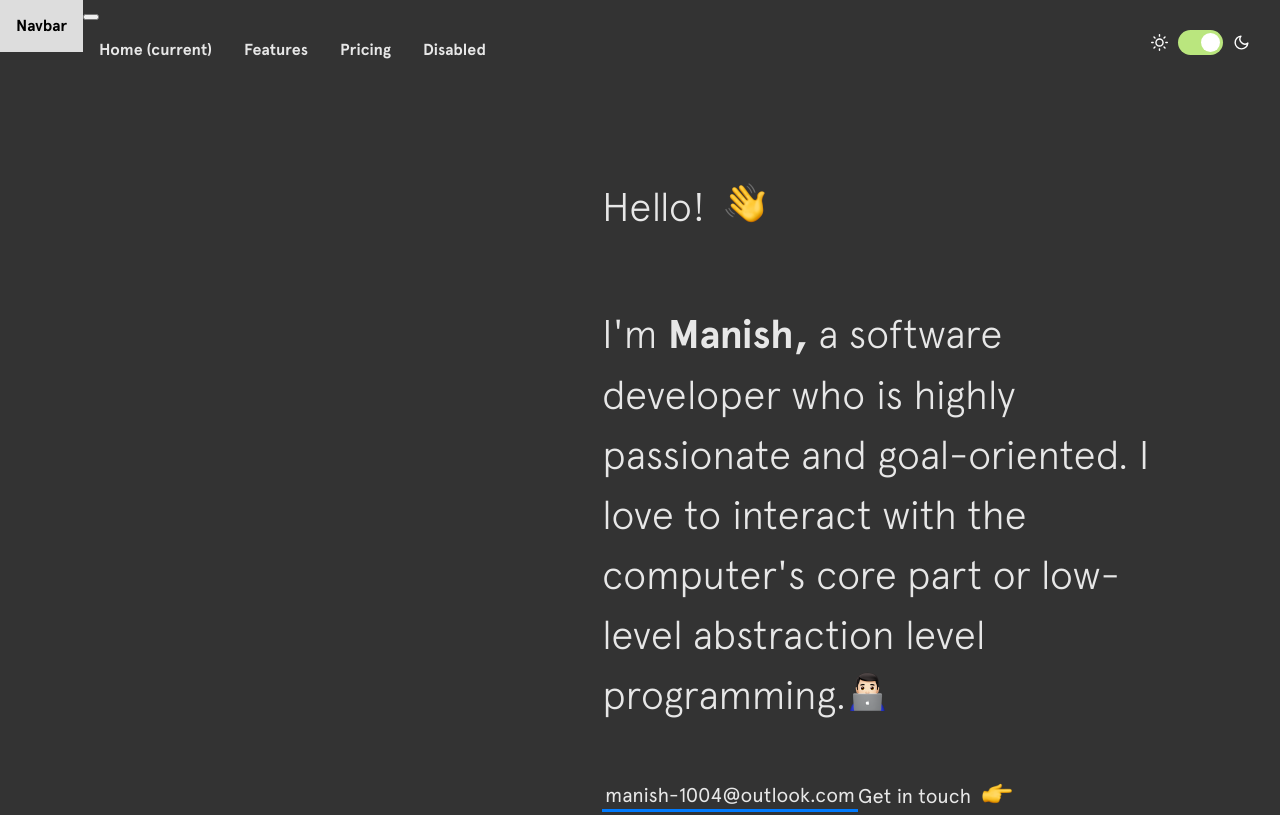
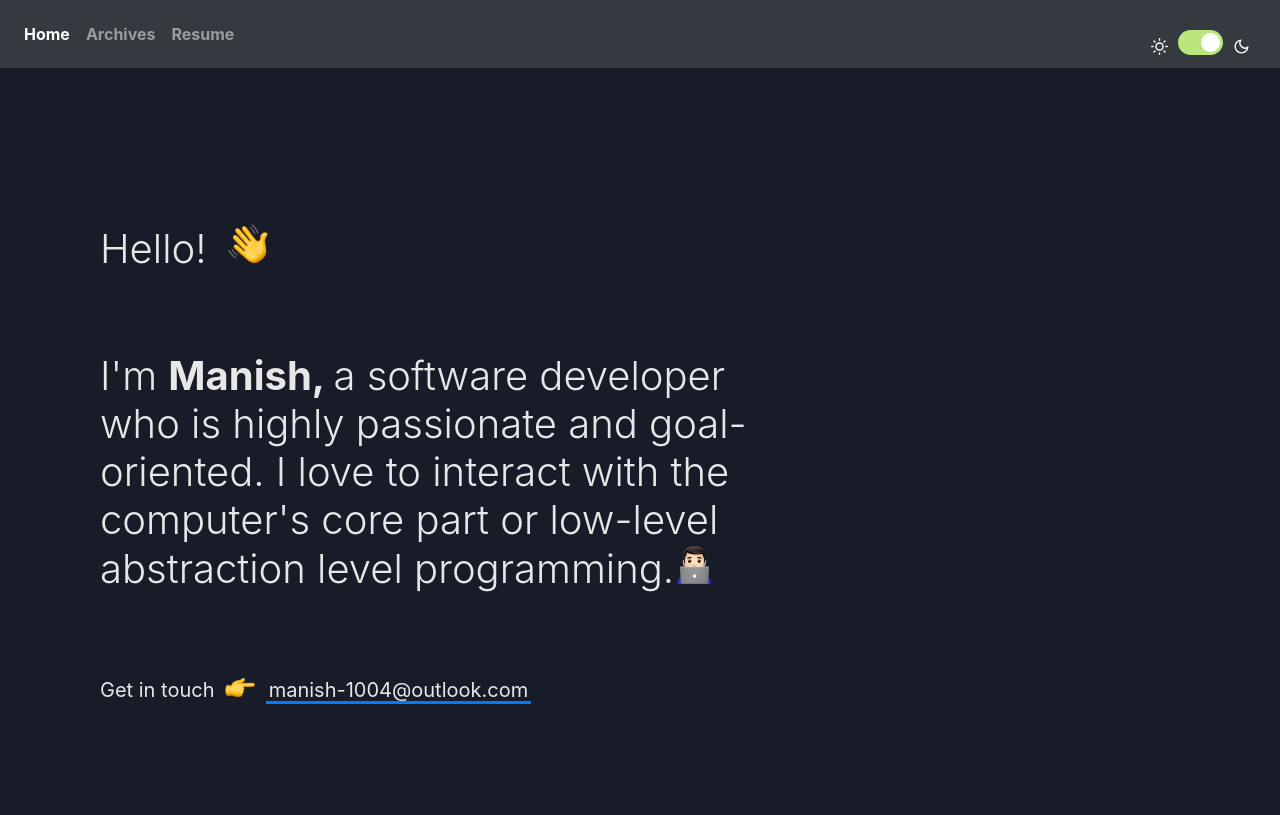
Before and after one commit to gods-mack/gods-mack.github.io, a plain HTML site: page index.html in a window 1280 px wide. Shown: the top 815 px of the page. Drawn offline with nearby package versions, Linux system fonts and the light colour scheme.

Commit message:
nav-bar added

```diff
--- a/index.html
+++ b/index.html
@@ -47,31 +47,30 @@
       href="https://fonts.googleapis.com/css?family=Inconsolata:400,700"
       rel="stylesheet"
     />
-    <link rel="stylesheet" href="/css/main.css" hreflang="en-us" />
+    <link rel="stylesheet" href="./css/main.css" hreflang="en-us" />
+    <link rel="stylesheet" href="https://stackpath.bootstrapcdn.com/bootstrap/4.5.2/css/bootstrap.min.css">
     <!--script src="https://code.iconify.design/1/1.0.7/iconify.min.js"></script> -->
   </head>
 
   <body>
-     <!--div class="navbar">
-  <a href="#home">Home</a>
-  <a href="#news">Archive</a>
-  <a href="img/resume.pdf">Resume</a>
-</div> -->
-<nav class="navbar navbar-expand-lg navbar-light bg-light">
-  <a class="navbar-brand" href="#">Navbar</a>
+
+
+    <nav class="navbar navbar-expand-lg navbar-dark bg-dark">
+  <!--a class="navbar-brand" href="#">Navbar</a>-->
   <button class="navbar-toggler" type="button" data-toggle="collapse" data-target="#navbarNavAltMarkup" aria-controls="navbarNavAltMarkup" aria-expanded="false" aria-label="Toggle navigation">
     <span class="navbar-toggler-icon"></span>
   </button>
   <div class="collapse navbar-collapse" id="navbarNavAltMarkup">
     <div class="navbar-nav">
-      <a class="nav-item nav-link active" href="#">Home <span class="sr-only">(current)</span></a>
-      <a class="nav-item nav-link" href="#">Features</a>
-      <a class="nav-item nav-link" href="#">Pricing</a>
-      <a class="nav-item nav-link disabled" href="#">Disabled</a>
+      <a class="nav-item nav-link active" href="index.html">Home <span class="sr-only">(current)</span></a>
+      <a class="nav-item nav-link" href="archive/timeline.html">Archives</a>
+      <a class="nav-item nav-link" href="img/resume.pdf">Resume</a>
+      <!--a class="nav-item nav-link disabled" href="#">Disabled</a>-->
     </div>
-  </di
+  </div>
+</nav>
 
-</div>
+
     <div id="site">
       <div class="switch-wrapper">
         <div class="sun"></div>
@@ -424,5 +423,7 @@
     ></script>
     <script src="https://unpkg.com/scrollreveal/dist/scrollreveal.min.js"></script>
     <script src="js/main.js" type="text/javascript" charset="utf-8"></script>
+
+    <script type="text/javascript" src="https://stackpath.bootstrapcdn.com/bootstrap/4.5.2/js/bootstrap.min.js"></script>
   </body>
 </html>
```
Also changed, not shown: archive/timeline.html (added, +40 -0 lines).
